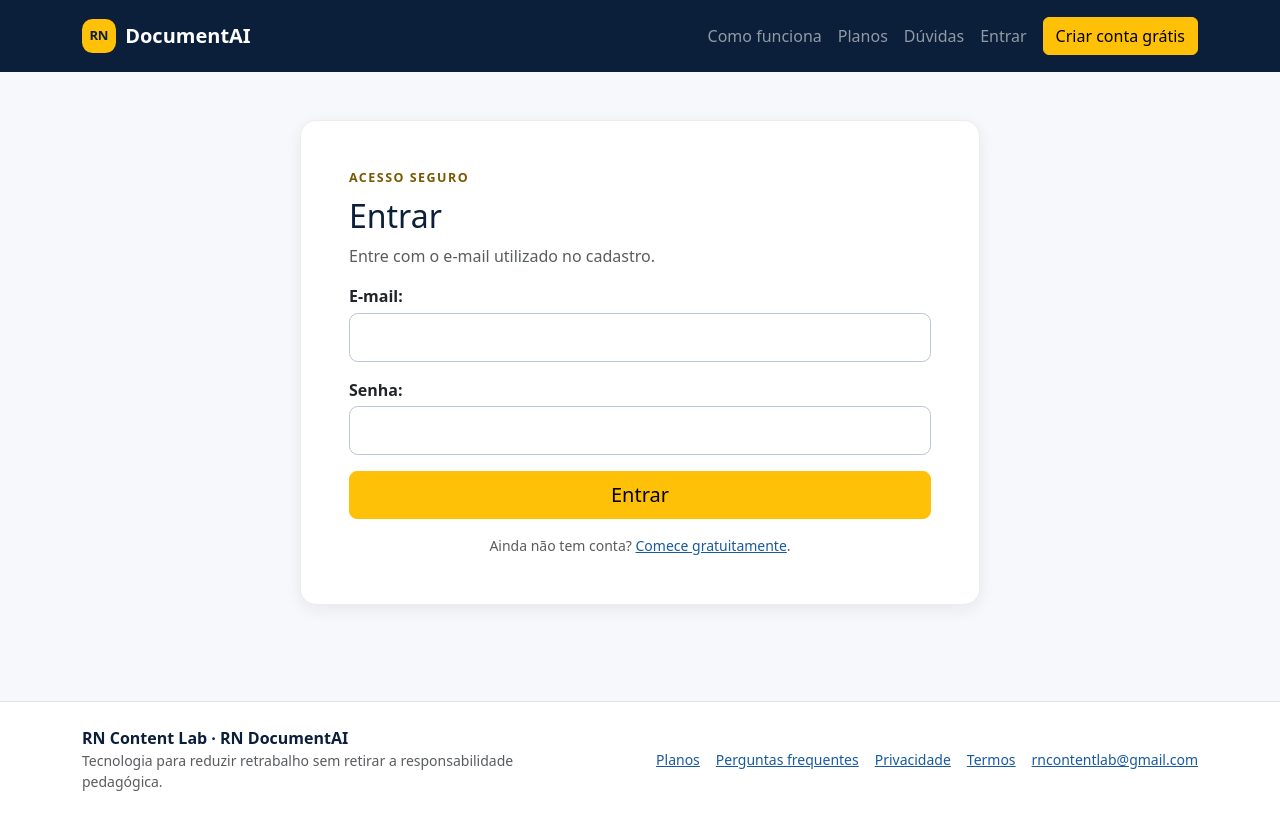
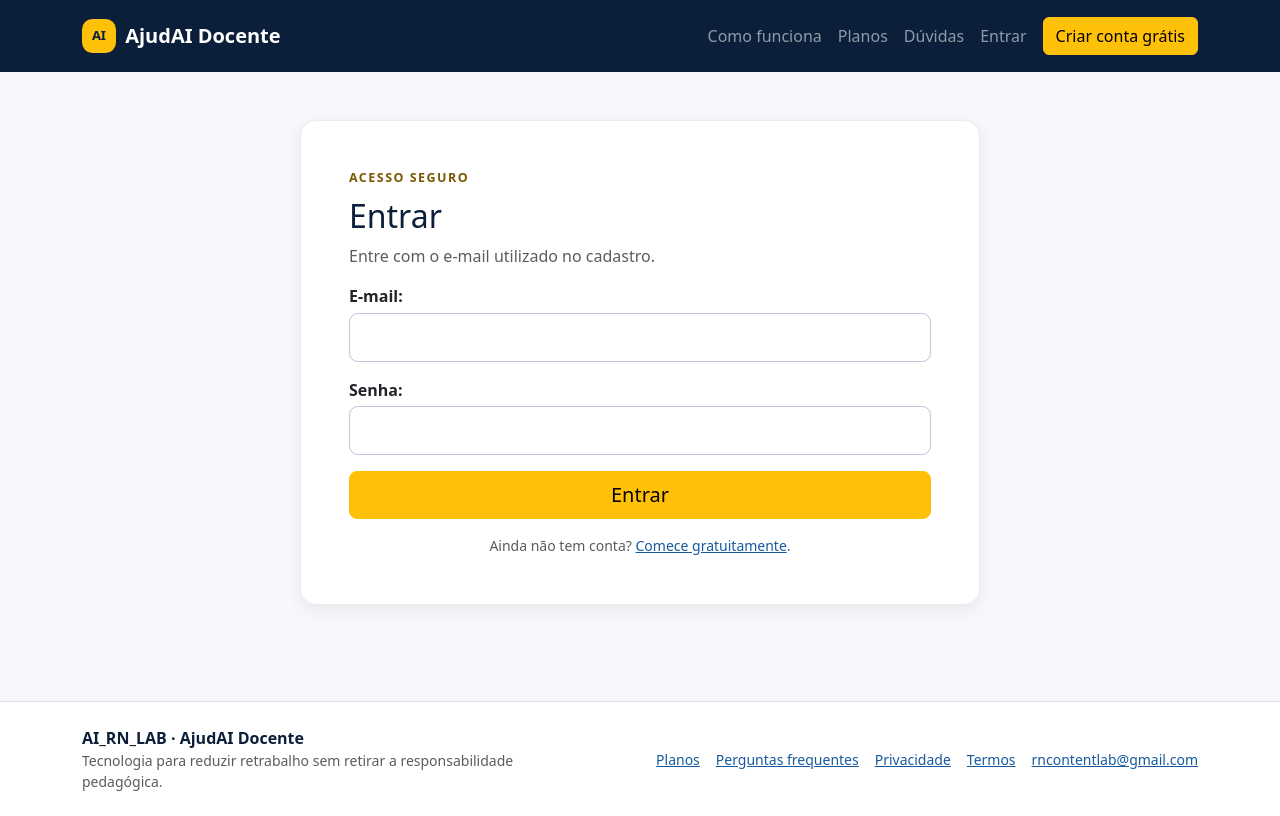
Before and after one commit to rodrigoniskier/ai-documentos, a Django app: page /entrar/?next=/academico/ in a window 1280 px wide. Run offline with Django 5.2, Linux system fonts and the light colour scheme.

Commit message:
Atualiza identidade visual para AjudAI Docente

```diff
--- a/templates/base.html
+++ b/templates/base.html
@@ -4,24 +4,24 @@
 <head>
   <meta charset="utf-8">
   <meta name="viewport" content="width=device-width, initial-scale=1">
-  <title>{% block title %}RN DocumentAI — Planos de Ensino com inteligência artificial{% endblock %}</title>
+  <title>{% block title %}AjudAI Docente — Planos de Ensino com inteligência artificial{% endblock %}</title>
   <meta name="description" content="{% block meta_description %}Crie Planos de Ensino personalizados, editáveis e alinhados ao contexto da sua instituição com apoio de inteligência artificial.{% endblock %}">
   <meta name="robots" content="{% block meta_robots %}index,follow,max-image-preview:large{% endblock %}">
   <link rel="canonical" href="{{ canonical_url }}">
 
   <meta property="og:locale" content="pt_BR">
   <meta property="og:type" content="website">
-  <meta property="og:site_name" content="RN DocumentAI">
-  <meta property="og:title" content="RN DocumentAI — Planos de Ensino com IA">
+  <meta property="og:site_name" content="AjudAI Docente">
+  <meta property="og:title" content="AjudAI Docente — Planos de Ensino com IA">
   <meta property="og:description" content="Organize o contexto acadêmico, gere uma primeira versão estruturada e baixe o Plano de Ensino em DOCX editável.">
   <meta property="og:url" content="{{ canonical_url }}">
   <meta property="og:image" content="{{ social_image_url }}">
   <meta property="og:image:width" content="1200">
   <meta property="og:image:height" content="630">
-  <meta property="og:image:alt" content="RN DocumentAI — Planos de Ensino com inteligência artificial">
+  <meta property="og:image:alt" content="AjudAI Docente — Planos de Ensino com inteligência artificial">
 
   <meta name="twitter:card" content="summary_large_image">
-  <meta name="twitter:title" content="RN DocumentAI — Planos de Ensino com IA">
+  <meta name="twitter:title" content="AjudAI Docente — Planos de Ensino com IA">
   <meta name="twitter:description" content="Gere uma primeira versão estruturada e baixe o resultado em DOCX editável.">
   <meta name="twitter:image" content="{{ social_image_url }}">
 
@@ -37,8 +37,8 @@
 <nav class="navbar navbar-expand-lg navbar-dark bg-navy" aria-label="Navegação principal">
   <div class="container">
     <a class="navbar-brand fw-bold brand-lockup" href="{% url 'home' %}">
-      <span class="brand-mark" aria-hidden="true">RN</span>
-      <span>DocumentAI</span>
+      <span class="brand-mark" aria-hidden="true">AI</span>
+      <span>AjudAI Docente</span>
     </a>
     <button class="navbar-toggler" type="button" data-bs-toggle="collapse" data-bs-target="#mainNav" aria-controls="mainNav" aria-expanded="false" aria-label="Abrir navegação">
       <span class="navbar-toggler-icon"></span>
@@ -81,7 +81,7 @@
   <div class="container">
     <div class="row g-3 align-items-center">
       <div class="col-md-5">
-        <strong class="text-navy">RN Content Lab · RN DocumentAI</strong>
+        <strong class="text-navy">AI_RN_LAB · AjudAI Docente</strong>
         <p class="small text-muted mb-0">Tecnologia para reduzir retrabalho sem retirar a responsabilidade pedagógica.</p>
       </div>
       <div class="col-md-7">
```
